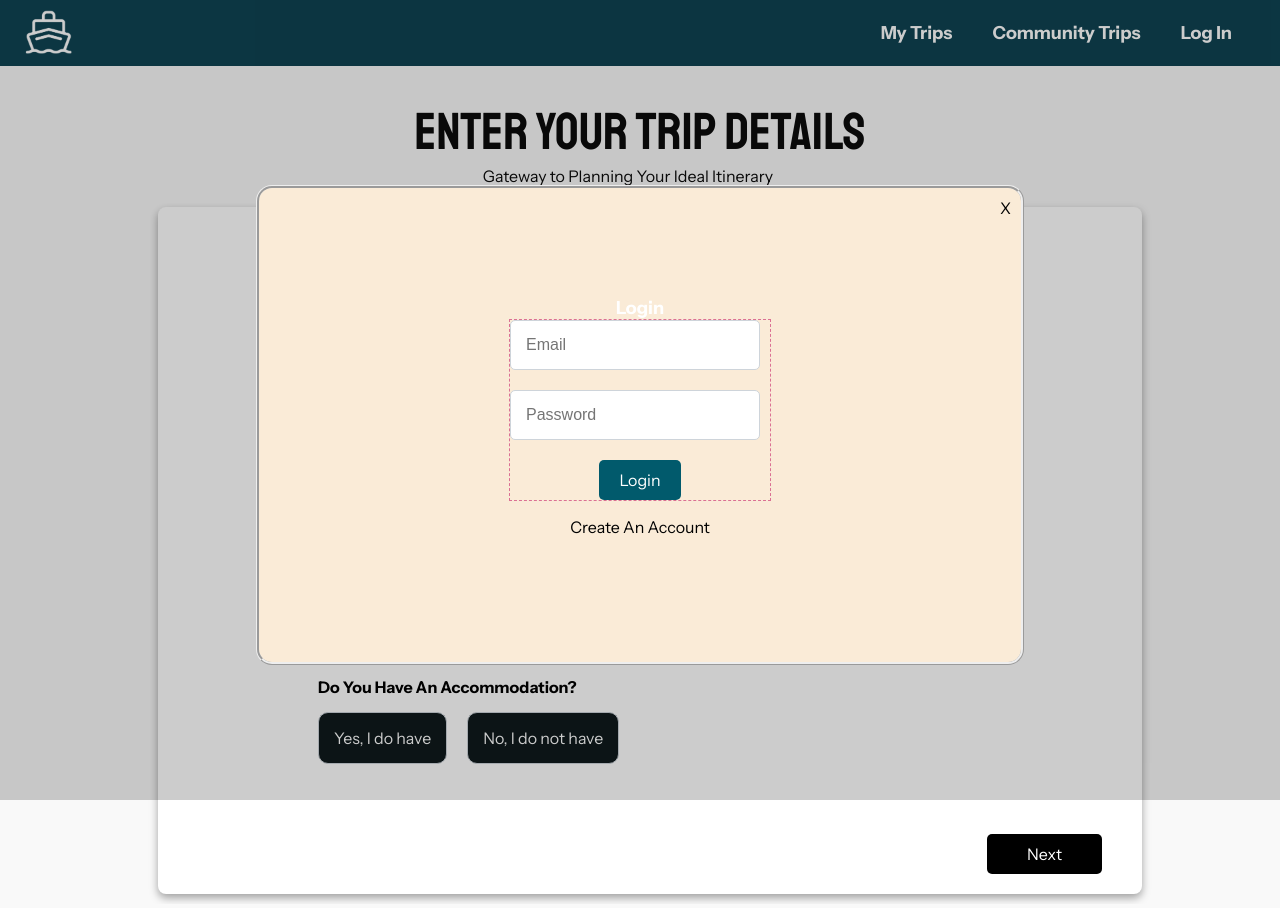
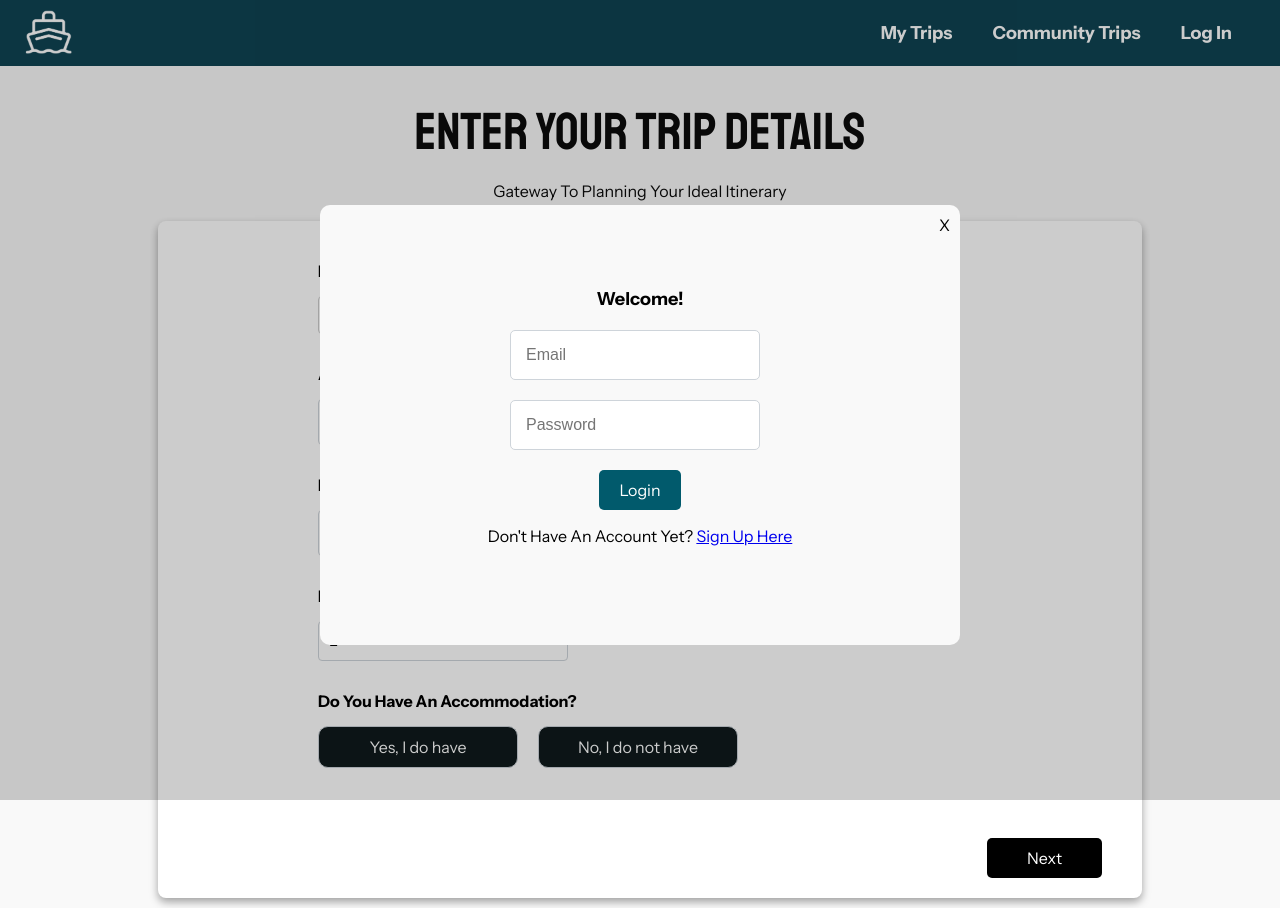
Before and after one commit to Vanboii/HCI-BonVoyage, a React (Create React App) app: page /planning/trip_detail in a window 1280 px wide. Both pictures are taken after a click on the button "Log In". Built offline with nearby package versions, Linux system fonts and the light colour scheme; no server answers; the database is empty; what country-list would draw is missing.

Commit message:
fix: css banner and login

```diff
--- a/src/components/banner.js
+++ b/src/components/banner.js
@@ -16,7 +16,7 @@ function TopBanner({ showAlertOnNavigate }) {
   const [navigateTo, setNavigateTo] = useState("");
 
   // Determine if the current page is the homepage
-  const isHomepage = location.pathname === '/';
+  const isHomepage = location.pathname === '/' || location.pathname === '/home';
 
   function handleClick() {
     navigate('/home'); // Adjust the homepage route if needed
@@ -99,7 +99,10 @@ function TopBanner({ showAlertOnNavigate }) {
   };
 
   return (
-    <div id="stickyBanner" className={isHomepage ? 'transparent' : 'colored'}>
+    <div
+  id="stickyBanner"
+  className={isHomepage ? 'transparent' : 'colored'}
+  style={isHomepage ? { backgroundColor: 'transparent' } : {}}>
       <img src={PageLogo} title="Logo" onClick={isHomepage ? handleClick : handleLogoClick} alt="Logo" />
       <div className="spacer"></div>
       <div className="rightButtons">
--- a/src/pages/login_page/loginPopup.css
+++ b/src/pages/login_page/loginPopup.css
@@ -10,26 +10,21 @@
   justify-content: center;
   z-index: 1000;
 
-
   > .content {
     position: relative;
-    background-color: antiquewhite;
-    width: 60%;
-    height: 60%;
+    background-color: #f9f9f9;
+    width: 50%;
+    height: 55%;
     min-width: 280px;
     min-height: calc(fit-content + 50px);
     display: flex;
     flex-direction: column;
-    border-radius: 16px;
-    border-style: ridge;
+    border-radius: 10px;
+    /* border-style: ridge; */
     justify-content: center;
     padding: auto;
-
-
-
+    color: black; /* Ensure text color is black */
   }
-
-
 
   input {
     width: 80%;
@@ -56,10 +51,11 @@
     flex-direction: row;
     gap: 10px;
   }
-  .border {
-    border-style: dashed;
-    border-width: 1px;
-    border-color: palevioletred;
+  .h2-login{
+    font-size: 18px;
+    color: rgb(0, 0, 0);
+    font-weight: bold;
+    padding-bottom: 20px;
   }
-
+  /* Remove the .border class or its properties */
 }
--- a/src/pages/login_page/loginPopup.js
+++ b/src/pages/login_page/loginPopup.js
@@ -62,23 +62,28 @@ export const AuthenticationPopup = () => {
       <div id="popup" className="col centerAlign">
         <div className="content">
           <div className="topCross" onClick={() => toggleViewable(false)}>X</div>
-          <h2>{LoginSignUp ? "Login" : "Sign Up"}</h2>
-          <form onSubmit={handleSubmit} className="col centerAlign border">
+          <h2 className="h2-login">{LoginSignUp ? "Welcome!" : "Create a New Account"}</h2>
+          <form onSubmit={handleSubmit} className="col centerAlign">
             {!LoginSignUp && (
-              <input type="text" onChange={(e) => {setUsername(e.target.value)}}
+              <input type="text" onChange={(e) => { setUsername(e.target.value) }}
                 placeholder="Username" required />
             )}
-            <input type="text" onChange={(e) => {setEmail(e.target.value)}}
+            <input type="text" onChange={(e) => { setEmail(e.target.value) }}
               placeholder="Email" required />
-            <input type="text" onChange={(e) => {setPassword(e.target.value)}}
+            <input type="text" onChange={(e) => { setPassword(e.target.value) }}
               placeholder="Password" required />
             <button type="submit">{LoginSignUp ? "Login" : "Sign Up"}</button>
           </form>
-          <p onClick={handleChange}>Create an Account</p>
+          <p>
+            {LoginSignUp ? "Don't have an account yet? " : "Have an account? "}
+            <a href="#" onClick={handleChange} className="link">
+              {LoginSignUp ? "Sign up here" : "Login here"}
+            </a>
+          </p>
         </div>
       </div>
-    )
-  }
+    );
+  };
 
   return {  viewable, toggleViewable, Popup }
 }
--- a/src/pages/planning/trip_detail/trip_detail.css
+++ b/src/pages/planning/trip_detail/trip_detail.css
@@ -18,10 +18,9 @@ main {
   color: #0c0c0c;
 }
 
-.description {
+.description-trip {
   font-size: 16px;
   margin-bottom: 20px;
-  margin-left: 190px;
   text-align: center;
   color: #0c0c0c;
 }
@@ -171,8 +170,8 @@ main {
   display: flex;
   align-items: center;
   justify-content: center;
-  padding: 15px;
-  width: auto;
+  padding: 10px;
+  width: 200px;
   border: 1px solid #ced4da;
   background-color: #0f1a1c;
   border-radius: 10px;
--- a/src/pages/planning/trip_detail/trip_detail.js
+++ b/src/pages/planning/trip_detail/trip_detail.js
@@ -141,7 +141,7 @@ const TripDetailPage = () => {
       {/* {!User && Popup()} */}
       <main>
         <h1>Enter Your Trip Details</h1>
-        <p className="description">Gateway to Planning Your Ideal Itinerary</p>
+        <p className="description-trip">Gateway to Planning Your Ideal Itinerary</p>
         <div className="form-box">
           <form onSubmit={handleSubmit} className="form-container">
             <div className="form-group">
```
